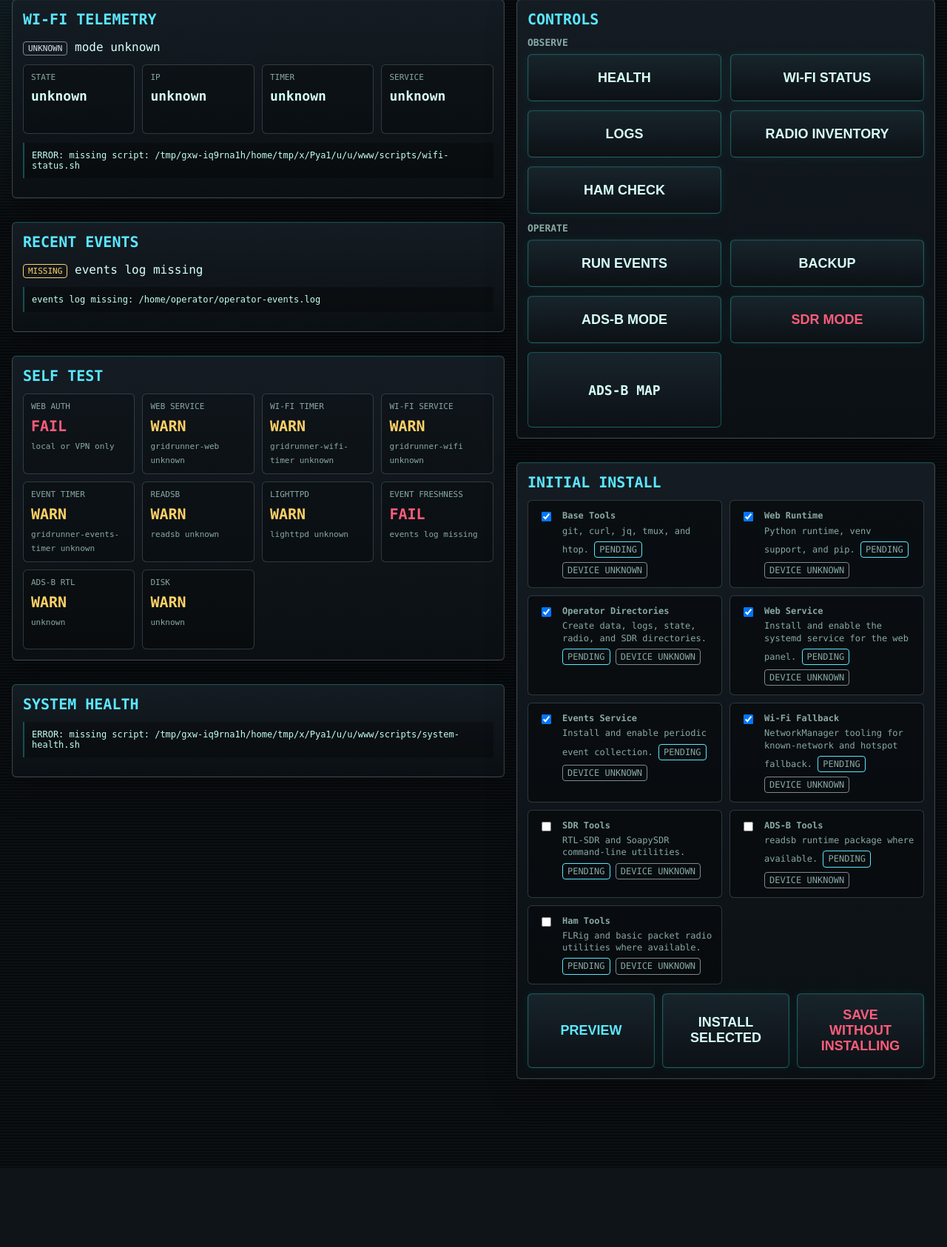
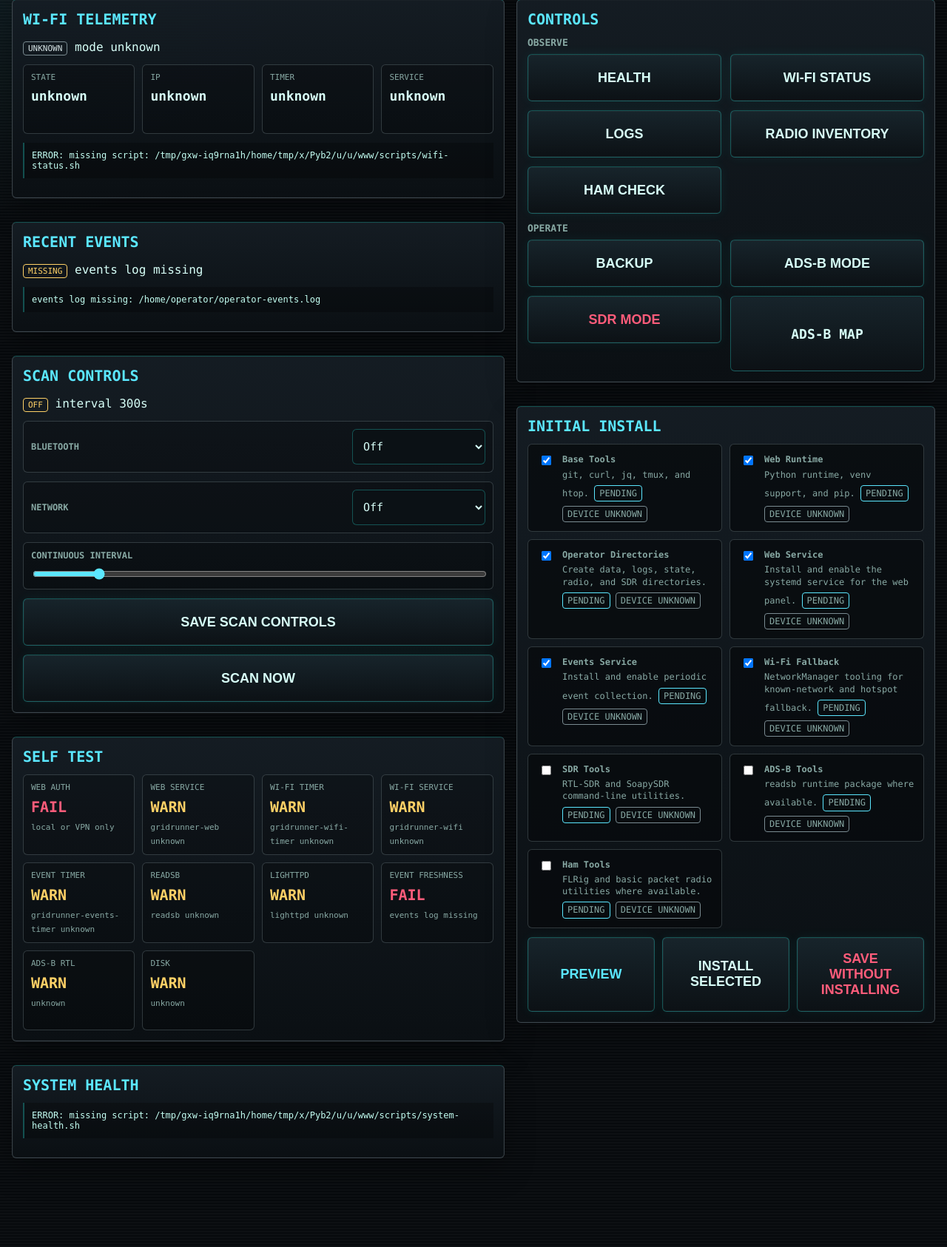
Before and after one commit to jfergs/gridrunner, a FastAPI app: page / in a window 1280 px wide. Shown: the part 240-1926 px from the top of the page at 74% size. Before the commit the page ends 1712 px from the top, so only its background shows below. Run offline with FastAPI, Linux system fonts and the light colour scheme.

Commit message:
Add dashboard scan controls

```diff
--- a/web/app.py
+++ b/web/app.py
@@ -1,3 +1,4 @@
+import os
 import re
 import secrets
 import time
@@ -8,7 +9,16 @@ from fastapi.templating import Jinja2Templates
 
 from auth import require_auth
 from commands import COMMANDS, run_cmd
-from config import ADSB_MAP_URL, DEVICE_HOSTNAME, EVENTS_LOG, EVENTS_STALE_SECONDS, OPERATOR_USER, WEB_DIR, WEB_PASSWORD
+from config import (
+    ADSB_MAP_URL,
+    DEVICE_HOSTNAME,
+    EVENTS_LOG,
+    EVENTS_STALE_SECONDS,
+    OPERATOR_USER,
+    SCAN_STATE_FILE,
+    WEB_DIR,
+    WEB_PASSWORD,
+)
 from install import (
     INSTALL_ITEMS,
     install_statuses,
@@ -22,6 +32,10 @@ from install import (
 app = FastAPI()
 templates = Jinja2Templates(directory=str(WEB_DIR / "templates"))
 POWER_ACTION_TOKEN = secrets.token_urlsafe(32)
+SCAN_MODES = {"off", "continuous"}
+SCAN_INTERVAL_MIN = 60
+SCAN_INTERVAL_MAX = 1800
+SCAN_INTERVAL_DEFAULT = 300
 
 
 def no_store(response: Response):
@@ -77,6 +91,85 @@ def recent_events():
     if not EVENTS_LOG.is_file():
         return f"events log path is not a file: {EVENTS_LOG}"
     return run_cmd(["tail", "-n", "40", str(EVENTS_LOG)])
+
+
+def clamp_scan_interval(value):
+    try:
+        interval = int(value)
+    except (TypeError, ValueError):
+        interval = SCAN_INTERVAL_DEFAULT
+    return min(SCAN_INTERVAL_MAX, max(SCAN_INTERVAL_MIN, interval))
+
+
+def load_scan_controls():
+    controls = {
+        "bluetooth_mode": "off",
+        "network_mode": "off",
+        "interval_seconds": SCAN_INTERVAL_DEFAULT,
+        "last_run": 0,
+    }
+
+    try:
+        lines = SCAN_STATE_FILE.read_text(encoding="utf-8").splitlines()
+    except FileNotFoundError:
+        return controls
+    except OSError:
+        controls["status"] = "unreadable"
+        return controls
+
+    for line in lines:
+        key, _, value = line.partition("=")
+        value = value.strip()
+        if key == "GRIDRUNNER_SCAN_BLUETOOTH_MODE" and value in SCAN_MODES:
+            controls["bluetooth_mode"] = value
+        elif key == "GRIDRUNNER_SCAN_NETWORK_MODE" and value in SCAN_MODES:
+            controls["network_mode"] = value
+        elif key == "GRIDRUNNER_SCAN_INTERVAL_SECONDS":
+            controls["interval_seconds"] = clamp_scan_interval(value)
+        elif key == "GRIDRUNNER_SCAN_LAST_RUN":
+            try:
+                controls["last_run"] = max(0, int(value))
+            except ValueError:
+                controls["last_run"] = 0
+
+    return controls
+
+
+def save_scan_controls(controls):
+    bluetooth_mode = controls.get("bluetooth_mode", "off")
+    network_mode = controls.get("network_mode", "off")
+    if bluetooth_mode not in SCAN_MODES:
+        bluetooth_mode = "off"
+    if network_mode not in SCAN_MODES:
+        network_mode = "off"
+
+    interval = clamp_scan_interval(controls.get("interval_seconds"))
+    last_run = controls.get("last_run", 0)
+    try:
+        last_run = max(0, int(last_run))
+    except (TypeError, ValueError):
+        last_run = 0
+
+    SCAN_STATE_FILE.parent.mkdir(parents=True, exist_ok=True)
+    SCAN_STATE_FILE.write_text(
+        "\n".join(
+            [
+                f"GRIDRUNNER_SCAN_BLUETOOTH_MODE={bluetooth_mode}",
+                f"GRIDRUNNER_SCAN_NETWORK_MODE={network_mode}",
+                f"GRIDRUNNER_SCAN_INTERVAL_SECONDS={interval}",
+                f"GRIDRUNNER_SCAN_LAST_RUN={last_run}",
+                "",
+            ]
+        ),
+        encoding="utf-8",
+    )
+
+
+def run_event_scan_once():
+    env = os.environ.copy()
+    env["GRIDRUNNER_SCAN_RUN_ONCE"] = "1"
+    env["GRIDRUNNER_SCAN_STATE_FILE"] = str(SCAN_STATE_FILE)
+    return run_cmd(COMMANDS["eventscan"], env=env)
 
 
 def parse_keyed_status(output, prefix):
@@ -255,6 +348,7 @@ def index(request: Request, _user=Depends(require_auth)):
     wifi_output = run_cmd(COMMANDS["wifi_status"])
     wifi_status = parse_keyed_status(wifi_output, "GRIDRUNNER_WIFI ")
     service_health = parse_service_health(run_cmd(COMMANDS["service_health"]))
+    scan_controls = load_scan_controls()
     node_status = build_node_status(wifi_status, event_status, component_health)
     auth_enabled = bool(WEB_PASSWORD)
     self_tests = build_self_tests(
@@ -285,6 +379,45 @@ def index(request: Request, _user=Depends(require_auth)):
             "install_state": install_state,
             "install_statuses": install_statuses(install_state),
             "component_health": component_health,
+            "scan_controls": scan_controls,
+        },
+    )
+    no_store(response)
+    return response
+
+
+@app.post("/scans", response_class=HTMLResponse)
+def scan_action(
+    request: Request,
+    action: str = Form(...),
+    bluetooth_mode: str = Form("off"),
+    network_mode: str = Form("off"),
+    interval_seconds: int = Form(SCAN_INTERVAL_DEFAULT),
+    _user=Depends(require_auth),
+):
+    controls = load_scan_controls()
+
+    if action == "save":
+        controls.update(
+            {
+                "bluetooth_mode": bluetooth_mode,
+                "network_mode": network_mode,
+                "interval_seconds": interval_seconds,
+            }
+        )
+        save_scan_controls(controls)
+        output = "Scan controls saved."
+    elif action == "scan-now":
+        output = run_event_scan_once()
+    else:
+        output = f"Unknown scan action: {action}"
+
+    response = templates.TemplateResponse(
+        request,
+        "result.html",
+        {
+            "title": "GRIDRUNNER SCANS",
+            "output": output,
         },
     )
     no_store(response)
--- a/web/commands.py
+++ b/web/commands.py
@@ -22,7 +22,7 @@ COMMANDS = {
 }
 
 
-def run_cmd(cmd):
+def run_cmd(cmd, env=None):
     script = Path(cmd[1])
     if cmd[:1] == ["bash"] and script.is_absolute() and not script.exists():
         return f"ERROR: missing script: {script}"
@@ -33,6 +33,7 @@ def run_cmd(cmd):
             capture_output=True,
             text=True,
             timeout=30,
+            env=env,
         )
         output = result.stdout + result.stderr
         if len(output) > MAX_OUTPUT_CHARS:
--- a/web/config.py
+++ b/web/config.py
@@ -38,6 +38,7 @@ EVENTS_STALE_SECONDS = int(os.environ.get("GRIDRUNNER_EVENTS_STALE_SECONDS", "90
 STATE_DIR = Path(os.environ.get("GRIDRUNNER_STATE_DIR", PROJECT_DIR / "state"))
 INSTALL_STATE_FILE = STATE_DIR / "install.json"
 INSTALL_MANIFEST_FILE = PROJECT_DIR / "install-items.json"
+SCAN_STATE_FILE = STATE_DIR / "scan-controls.env"
 
 
 def project_script(name):
--- a/web/templates/index.html
+++ b/web/templates/index.html
@@ -83,6 +83,50 @@
       color: var(--muted);
       font-size: 13px;
       text-transform: uppercase;
+    }
+    .scan-controls {
+      display: grid;
+      gap: 12px;
+      margin-top: 12px;
+    }
+    .scan-row {
+      display: grid;
+      grid-template-columns: minmax(0, 1fr) minmax(130px, 180px);
+      gap: 10px;
+      align-items: center;
+      padding: 10px;
+      border: 1px solid rgba(122, 139, 145, 0.35);
+      border-radius: 6px;
+      background: rgba(0, 0, 0, 0.22);
+    }
+    .scan-row label,
+    .scan-slider label {
+      color: var(--muted);
+      font-size: 12px;
+      font-weight: 700;
+      text-transform: uppercase;
+    }
+    .scan-row select {
+      min-height: 48px;
+      border-radius: 6px;
+      border: 1px solid var(--line-dim);
+      background: #0b1115;
+      color: var(--text);
+      font: inherit;
+      font-size: 15px;
+      padding: 0 10px;
+    }
+    .scan-slider {
+      display: grid;
+      gap: 8px;
+      padding: 10px;
+      border: 1px solid rgba(122, 139, 145, 0.35);
+      border-radius: 6px;
+      background: rgba(0, 0, 0, 0.22);
+    }
+    .scan-slider input {
+      width: 100%;
+      accent-color: var(--cyan);
     }
     button {
       width: 100%;
@@ -380,6 +424,9 @@
         flex: 1 1 calc(50% - 8px);
         text-align: center;
       }
+      .scan-row {
+        grid-template-columns: 1fr;
+      }
     }
     @media (max-width: 980px) {
       .dashboard {
@@ -446,6 +493,41 @@
       </div>
 
       <div class="panel">
+        {% set scans = scan_controls|default({"bluetooth_mode": "off", "network_mode": "off", "interval_seconds": 300, "last_run": 0}) %}
+        <h2>Scan Controls</h2>
+        <span class="status {% if scans.bluetooth_mode == 'off' and scans.network_mode == 'off' %}status-skipped{% else %}health-present{% endif %}">
+          {% if scans.bluetooth_mode == 'off' and scans.network_mode == 'off' %}off{% else %}armed{% endif %}
+        </span>
+        <span>interval {{ scans.interval_seconds }}s</span>
+        <form method="post" action="/scans" class="scan-controls">
+          <input type="hidden" name="action" value="save">
+          <div class="scan-row">
+            <label for="bluetooth-mode">Bluetooth</label>
+            <select id="bluetooth-mode" name="bluetooth_mode">
+              <option value="off" {% if scans.bluetooth_mode == 'off' %}selected{% endif %}>Off</option>
+              <option value="continuous" {% if scans.bluetooth_mode == 'continuous' %}selected{% endif %}>Continuous</option>
+            </select>
+          </div>
+          <div class="scan-row">
+            <label for="network-mode">Network</label>
+            <select id="network-mode" name="network_mode">
+              <option value="off" {% if scans.network_mode == 'off' %}selected{% endif %}>Off</option>
+              <option value="continuous" {% if scans.network_mode == 'continuous' %}selected{% endif %}>Continuous</option>
+            </select>
+          </div>
+          <div class="scan-slider">
+            <label for="scan-interval">Continuous interval</label>
+            <input id="scan-interval" name="interval_seconds" type="range" min="60" max="1800" step="60" value="{{ scans.interval_seconds }}">
+          </div>
+          <button>Save Scan Controls</button>
+        </form>
+        <form method="post" action="/scans" class="actions">
+          <input type="hidden" name="action" value="scan-now">
+          <button>Scan Now</button>
+        </form>
+      </div>
+
+      <div class="panel">
         <h2>Self Test</h2>
         <div class="self-test-grid">
           {% for check in self_tests|default([]) %}
@@ -480,7 +562,6 @@
         <div class="control-section">
           <h3>Operate</h3>
           <div class="grid">
-            <form method="post" action="/run"><input type="hidden" name="action" value="eventscan"><button>Run Events</button></form>
             <form method="post" action="/run"><input type="hidden" name="action" value="backup"><button>Backup</button></form>
             <form method="post" action="/run"><input type="hidden" name="action" value="adsbmode"><button>ADS-B Mode</button></form>
             <form method="post" action="/run"><input type="hidden" name="action" value="sdrmode"><button class="danger">SDR Mode</button></form>
```
Also changed, not shown: tests/test_events_service_install.py (+78 -0 lines), tests/test_template_render.py (+40 -0 lines), README.md, 1 other file.
